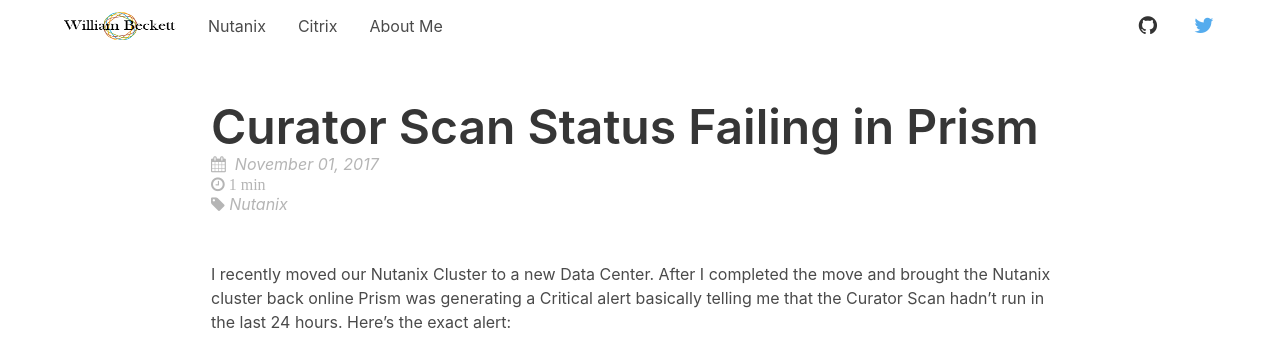
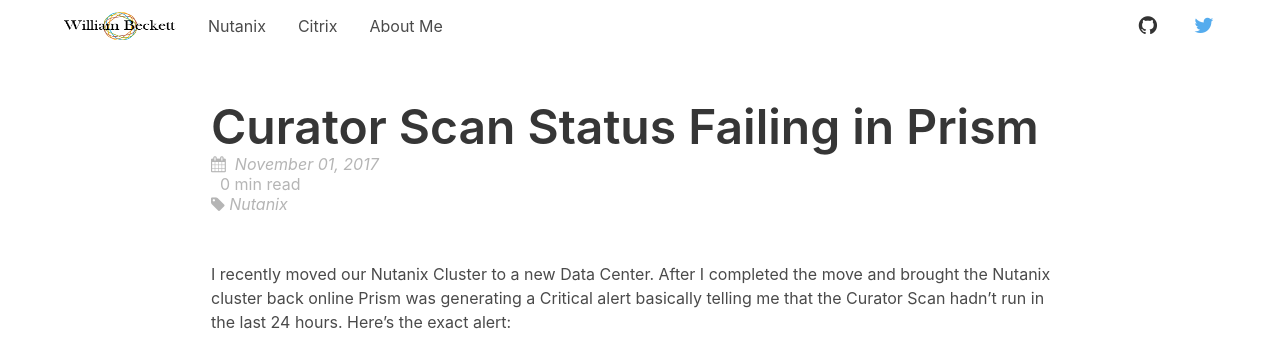
Before and after one commit to wjbeckett/blog, a Jekyll site: the page built from index.html, in a window 1280 px wide and 900 px high. Shown: the top 364 px of the window. Built offline with Jekyll 4.4.1, drawn with Linux system fonts in a browser that asks for light colours; comment, search, counter and statistics services are not loaded; some of the changed text lies outside the part shown.

Commit message:
Updated readtime script

```diff
--- a/_includes/read_time.html
+++ b/_includes/read_time.html
@@ -1,8 +1,24 @@
-<span class="fa fa-sm fa-clock-o" title="Estimated read time">
-  {% assign words = content | number_of_words %}
-  {% if words < 360 %}
-    1 min
-  {% else %}
-    {{ words | divided_by:180 }} mins
-  {% endif %}
-</span>
+
+{% assign words_per_minute = site.words_per_minute | default: 200 %}
+
+
+{% if post.read_time %}
+
+  {% assign words = post.content | strip_html | number_of_words %}
+
+{% elsif page.read_time %}
+
+  {% assign words = page.content | strip_html | number_of_words %}
+
+{% endif %}
+
+
+{% if words < words_per_minute %}
+
+  ~1&nbsp;min&nbsp;read
+
+{% else %}
+
+  {{ words | divided_by:words_per_minute }}&nbsp;min&nbsp;read
+
+{% endif %}
```
